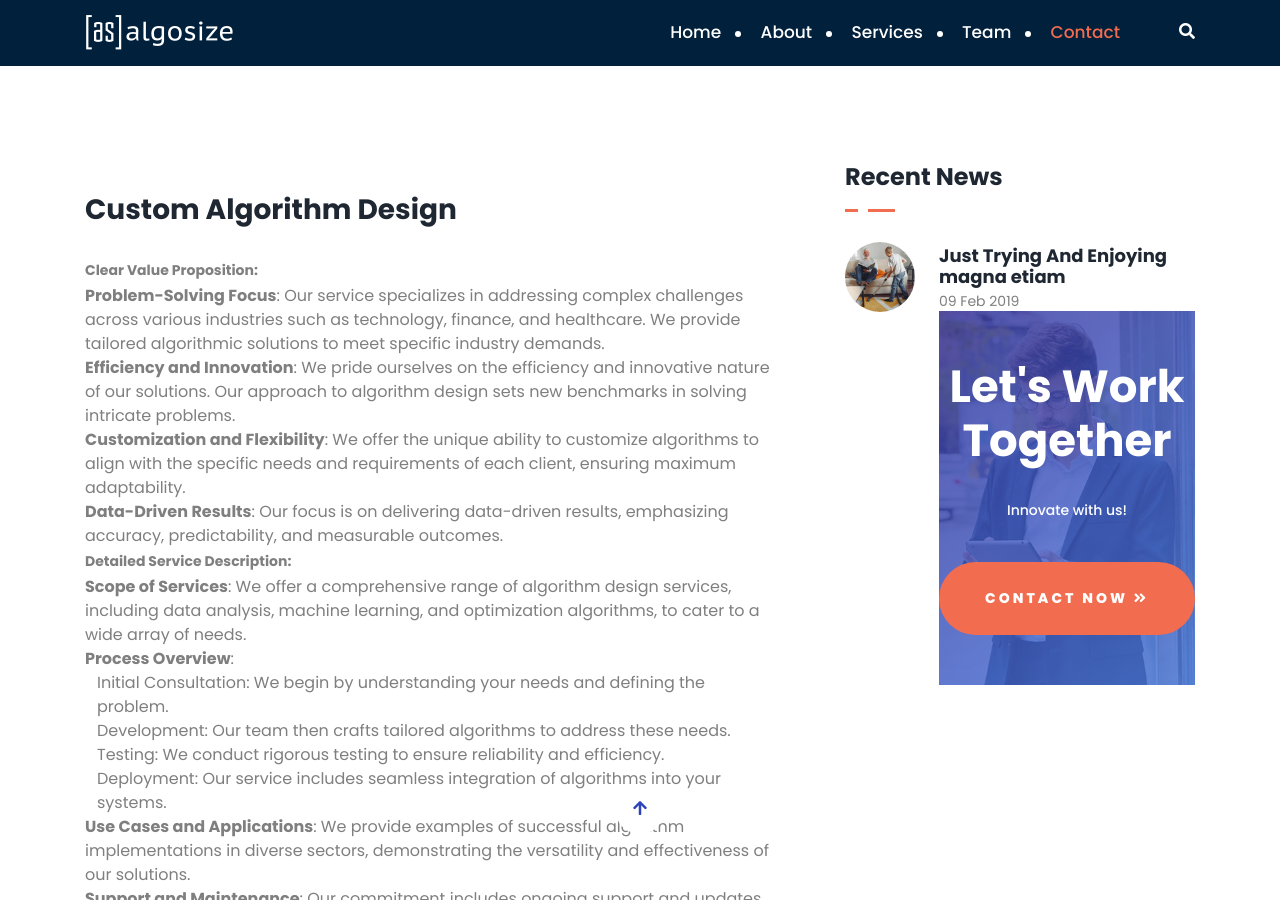
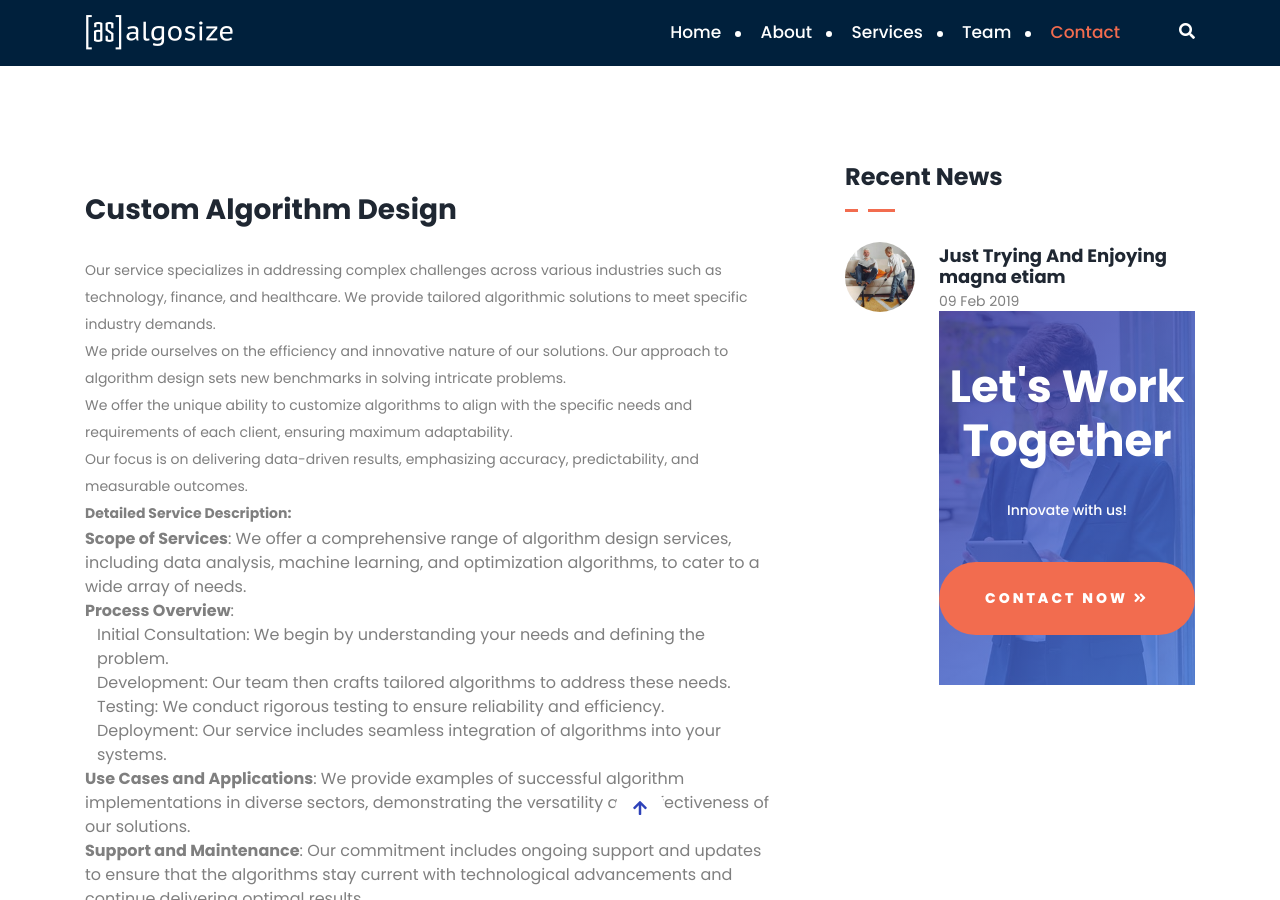
Before and after one commit to AlgoSize/website, a Jekyll site: the page built from _services/Custom-Algorithm-Design.md, in a window 1280 px wide and 900 px high, scrolled down 719 px. Built offline with Jekyll 4.4.1, drawn with Linux system fonts in a browser that asks for light colours.

Commit message:
Update Custom-Algorithm-Design.md

```diff
--- a/_services/Custom-Algorithm-Design.md
+++ b/_services/Custom-Algorithm-Design.md
@@ -4,11 +4,13 @@ icon: '<i class="fas fa-chart-line"></i>'
 layout: service
 ---
 
-**Clear Value Proposition:**
-1. **Problem-Solving Focus**: Our service specializes in addressing complex challenges across various industries such as technology, finance, and healthcare. We provide tailored algorithmic solutions to meet specific industry demands.
-2. **Efficiency and Innovation**: We pride ourselves on the efficiency and innovative nature of our solutions. Our approach to algorithm design sets new benchmarks in solving intricate problems.
-3. **Customization and Flexibility**: We offer the unique ability to customize algorithms to align with the specific needs and requirements of each client, ensuring maximum adaptability.
-4. **Data-Driven Results**: Our focus is on delivering data-driven results, emphasizing accuracy, predictability, and measurable outcomes.
+Our service specializes in addressing complex challenges across various industries such as technology, finance, and healthcare. We provide tailored algorithmic solutions to meet specific industry demands.
+
+We pride ourselves on the efficiency and innovative nature of our solutions. Our approach to algorithm design sets new benchmarks in solving intricate problems.
+
+We offer the unique ability to customize algorithms to align with the specific needs and requirements of each client, ensuring maximum adaptability.
+
+Our focus is on delivering data-driven results, emphasizing accuracy, predictability, and measurable outcomes.
 
 **Detailed Service Description:**
 1. **Scope of Services**: We offer a comprehensive range of algorithm design services, including data analysis, machine learning, and optimization algorithms, to cater to a wide array of needs.
```
